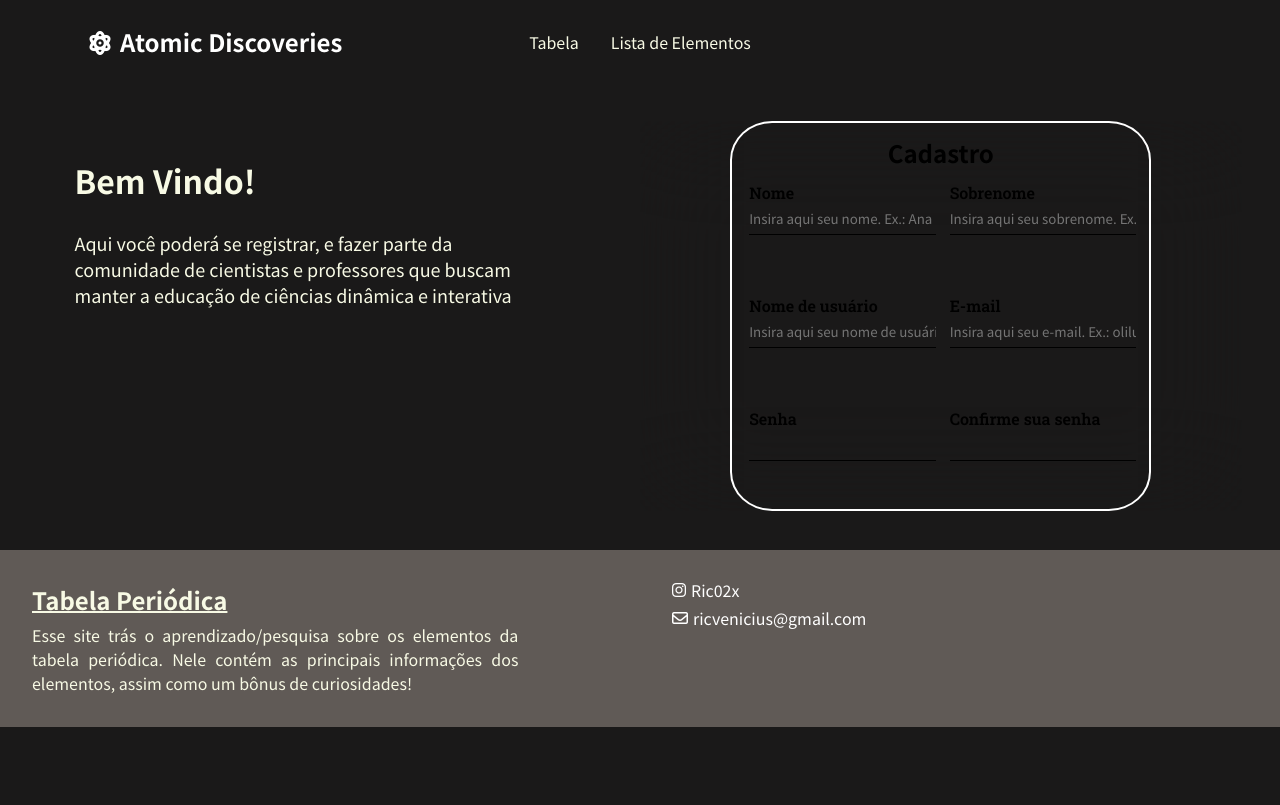
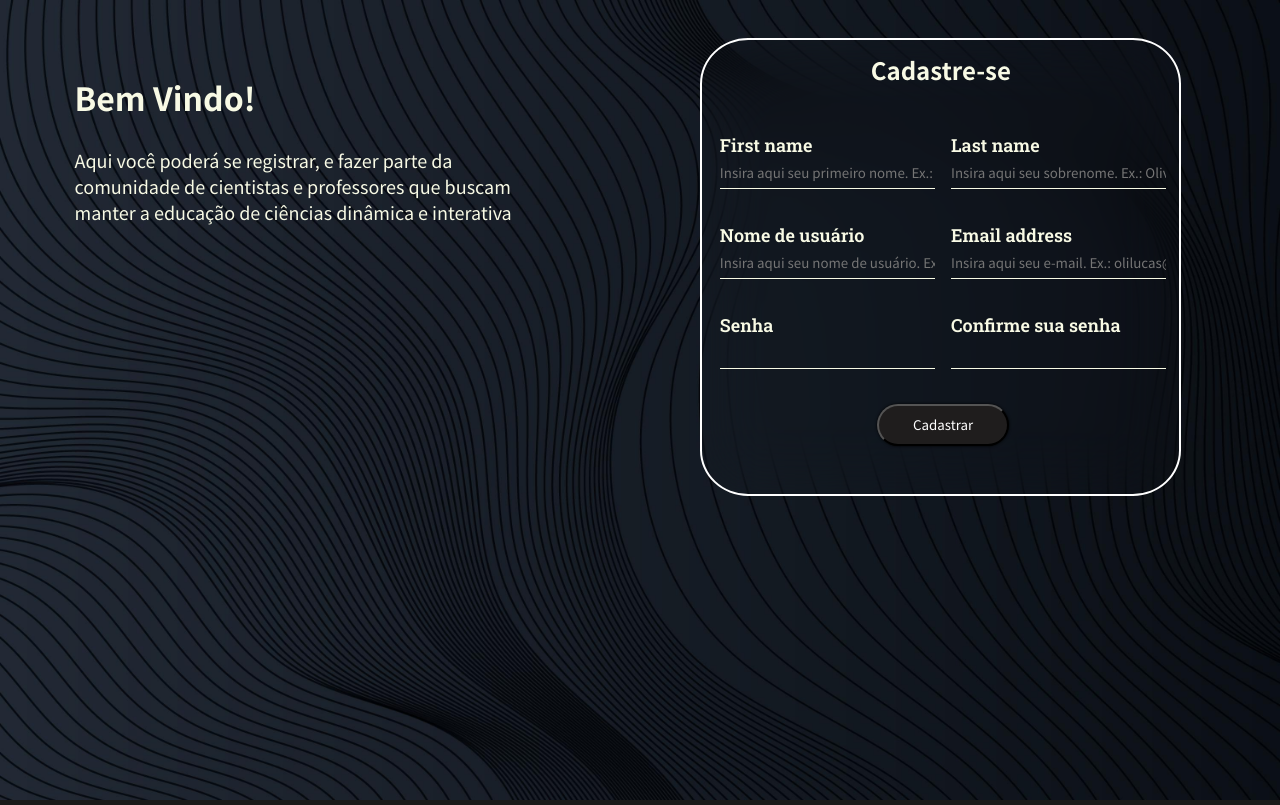
Before and after one commit to Ric002x/TabelaPeriodica, a Django app: page /users/cadastro/ in a window 1280 px wide. Before the commit the page ends 727 px from the top, so only its background shows below. Run offline with Django 5.2, Linux system fonts and the light colour scheme; some web fonts are replaced.

Commit message:
formulário de cadastro

```diff
--- a/base/base_templates/global/base.html
+++ b/base/base_templates/global/base.html
@@ -7,12 +7,16 @@
 </head>
 
 <body>
-    {% include "global/partials/header.html" %}
+    {% if not register_page %}
+        {% include "global/partials/header.html" %}
+    {% endif %}
 
     <div class="main-content-container">
         {% block content %}{% endblock content %}
     </div>
 
-    {% include "global/partials/footer.html" %}
+    {% if not register_page or login_page %}
+        {% include "global/partials/footer.html" %}
+    {% endif %}
 </body>
 </html>
--- a/users/forms/register_form.py
+++ b/users/forms/register_form.py
@@ -17,18 +17,19 @@ def strong_password(password):
 
 class RegisterForm(forms.ModelForm):
     username = forms.CharField(
-        min_length=5, max_length=20,
         label='Nome de usuário',
         help_text='O nome de usuário deverá contar menos de 20 '
         'caracteres. Use somente letras, números e _/#/@/%/$',
         widget=forms.TextInput(attrs={
             'placeholder': 'Insira aqui seu nome de usuário. '
-            'Ex.: LucasOliveira22',
+            'Ex.: LucasOliveira22'
         }),
+        min_length=5,
+        max_length=20,
+        required=True,
         error_messages={
             'required': 'Esse campo é obrigatório',
-        },
-        required=True,
+        }
     )
 
     password = forms.CharField(
@@ -52,52 +53,82 @@ class RegisterForm(forms.ModelForm):
         },
     )
 
-    email = forms.EmailField(
-        required=True, label='E-mail',
-        error_messages={
-            'required': 'Esse campo é obrigatório'
-        },
-        widget=forms.TextInput(attrs={
-                'placeholder': 'Insira aqui seu e-mail. '
-                'Ex.: olilucas@email.com',
-            }),
-        )
-
-    first_name = forms.CharField(
-        min_length=3, max_length=50,
-        label='Nome',
-        widget=forms.TextInput(attrs={
-            'placeholder': 'Insira aqui seu nome. '
-            'Ex.: Ana',
-        }),
-        error_messages={
-            'required': 'Esse campo é obrigatório',
-        },
-        required=True,
-    )
-
-    last_name = forms.CharField(
-        min_length=3, max_length=50,
-        label='Sobrenome',
-        widget=forms.TextInput(attrs={
-            'placeholder': 'Insira aqui seu sobrenome. '
-            'Ex.: Oliveira',
-        }),
-        error_messages={
-            'required': 'Esse campo é obrigatório',
-        },
-        required=True,
-    )
-
     class Meta:
         model = User
+
         fields = [
             'first_name', 'last_name', 'username',
             'email', 'password', 'password2',
         ]
 
+        error_messages = {
+            'first_name': {
+                'required': 'Esse campo é obrigatório',
+                },
+
+            'last_name': {
+                'required': 'Esse campo é obrigatório',
+                },
+
+            'email': {
+                'required': 'Esse campo é obrigatório',
+                },
+
+            'username': {
+                'required': 'Esse campo é obrigatório',
+                'unique': 'Inválido. Nome de usuário já existente',
+                },
+        }
+
+        validators = {
+            'password': [strong_password],
+        }
+
+        widgets = {
+            'first_name': forms.TextInput(attrs={
+                'placeholder': 'Insira aqui seu primeiro nome. Ex.: Lucas'
+            }),
+
+            'last_name': forms.TextInput(attrs={
+                'placeholder': 'Insira aqui seu sobrenome. Ex.: Oliveira',
+            }),
+
+            'username': forms.TextInput(attrs={
+                'placeholder': 'Insira aqui seu nome de usuário. '
+                'Ex.: LucasOliveira22',
+            }),
+            'email': forms.TextInput(attrs={
+                'placeholder': 'Insira aqui seu e-mail. '
+                'Ex.: olilucas@email.com',
+            }),
+        }
+
     def __init__(self, *args, **kwargs):
         super().__init__(*args, **kwargs)
+
+        for field_name, field in self.fields.items():
+
+            # Todos os campos são required, logo:
+            field.required = True
+            field.error_messages = {'required': 'Esse campo é obrigatório'}
+
+            # Se o campo tiver required = True, coloque: "{'required': 'Esse campo é obrigatório'}"     # noqa: E501
+            """if field.required:
+                field.error_messages = {'required': 'Esse campo é obrigatório'}"""     # noqa: E501
+
+            if field_name == 'username':
+                field.error_messages.update(
+                    {'unique': 'Inválido. Nome de usuário já existente'})
+                field.error_messages.update(
+                    {'min_length': 'Este campo precisa ter '
+                     'o mínimo de 5 caractéres'})
+                field.error_messages.update(
+                    {'max_length': 'Este campo precisa ter '
+                     'o máximo de 20 caractéres'})
+
+            if field_name == 'email':
+                field.error_messages.update({
+                    'required': 'Esse campo é obrigatório'})
 
     # Verifica se já existe tal email cadastro
     def clean_email(self):
@@ -113,8 +144,8 @@ class RegisterForm(forms.ModelForm):
     def clean(self):
         cleaned_data = super().clean()
 
-        password = self.cleaned_data.get('password')
-        password2 = self.cleaned_data.get('password2')
+        password = cleaned_data.get('password')
+        password2 = cleaned_data.get('password2')
 
         if password != password2:
             passoword_error = ValidationError(
@@ -125,4 +156,3 @@ class RegisterForm(forms.ModelForm):
                 'password': passoword_error,
                 'password2': [passoword_error],
                 })
-        return cleaned_data
--- a/users/static/css/register.css
+++ b/users/static/css/register.css
@@ -1,3 +1,17 @@
+.background-img {
+    position: absolute;
+    z-index: -10;
+    width: 100%;
+    height: 100%;
+    top: 0;
+}
+
+.background-img img {
+    width: 100%;
+    image-rendering: crisp-edges;
+    height: 100%;
+}
+
 .register-content-container {
     padding: 3%;
     display: flex;
@@ -24,29 +38,30 @@
 .register-content {
     width: 50%;
     background: None;
-    backdrop-filter: blur(55px);
 }
 
 .register-user {
-    width: 70%;
+    width: 80%;
     margin: 0 auto;
     padding: 2%;
     padding-bottom: 8%;
     border-radius: 10%;
     border: solid 2px white;
+    backdrop-filter: blur(35px);
 }
 
 .register-form {
     width: 100%;
     display: grid;
     grid-template-columns: 50% 50%;
-    row-gap: 60px;
+    row-gap: 30px;
     column-gap: 1%;
 }
 
 .register-user h2 {
     text-align: center;
-    margin-bottom: 3%;
+    margin-bottom: 10%;
+    color: var(--color-primary-white)
 }
 
 .field {
@@ -57,13 +72,59 @@
 .field-label {
     font-family: var(--font-roboto);
     font-weight: 600;
-    font-size: 16px;
+    font-size: 18px;
+    color: var(--color-primary-white);
+    text-shadow: 50px 10px 10px 15px black;
 }
 
 .field-input input {
     width: 100%;
     height: 2rem;
-    background: None;
+    background: transparent;
     border: none;
-    border-bottom: 1px solid black;
+    border-bottom: 1px solid var(--color-primary-white);
+    color: var(--color-primary-white);
 }
+
+.button-content {
+    grid-column-start: 1;
+    grid-column-end: 3;
+    margin: 0 auto;
+}
+
+.submit-button {
+    background: rgb(31, 29, 29);
+    border-radius: 3rem;
+    padding: 0.6rem 2.1rem;
+    color: white;
+    box-shadow: 0 0 3px 0 black;
+}
+
+.submit-button:hover {
+    background: rgb(55, 51, 51);
+    cursor: pointer;
+}
+
+.field-errors {
+    color: red;
+    font-weight: 700;
+    margin-top: 2%;
+}
+
+.errorlist li {
+    list-style-type: none;
+}
+
+.message-center {
+    text-align: center;
+    padding: 0.8rem;
+    width: 100%;
+}
+
+.success {
+    background-color: rgba(119, 255, 119, 0.681);
+}
+
+.error {
+    background-color: rgba(234, 33, 33, 0.681);
+}
--- a/users/templates/pages/register.html
+++ b/users/templates/pages/register.html
@@ -1,9 +1,16 @@
 {% extends "global/base.html" %}
 
+{% load static %}
 {% block title %}Cadastro{% endblock title %}
 
 {% block content %}
 
+    {% for message in messages %}
+        <div class="message-center {{message.tags}}">{{message}}</div>
+    {% endfor %}
+    <div class="background-img">
+        <img src="{% static "src/background_register.jpg" %}" alt="">
+    </div>
     <section class="register-content-container">
         <div class="register-description">
             <h2>Bem Vindo!</h2>
@@ -14,31 +21,41 @@
 
         <div class="register-content">
             <div class="register-user">
-                <h2>Cadastro</h2>
-                <form action="{{form_action}}" class="register-form" method='POST'>
+                <h2>Cadastre-se</h2>
+                <form action="{% url "users:register_create" %}" class="register-form" method='POST'>
+                    {% csrf_token %}
                     <div class="field first-name-field">
                         <div class='field-label'>{{form.first_name.label}}</div>
                         <div class='field-input'>{{form.first_name}}</div>
+                        <div class="field-errors">{{form.first_name.errors}}</div>
                     </div>
                     <div class="field last-name-field">
                         <div class='field-label'>{{form.last_name.label}}</div>
                         <div class='field-input'>{{form.last_name}}</div>
+                        <div class="field-errors">{{form.last_name.errors}}</div>
                     </div>
                     <div class="field username-field">
                         <div class='field-label'>{{form.username.label}}</div>
                         <div class='field-input'>{{form.username}}</div>
+                        <div class="field-errors">{{form.username.errors}}</div>
                     </div>
                     <div class="field email-field">
                         <div class='field-label'>{{form.email.label}}</div>
                         <div class='field-input'>{{form.email}}</div>
+                        <div class="field-errors">{{form.email.errors}}</div>
                     </div>
                     <div class="field password-field">
                         <div class='field-label'>{{form.password.label}}</div>
                         <div class='field-input'>{{form.password}}</div>
+                        <div class="field-errors">{{form.password.errors}}</div>
                     </div>
                     <div class="field password-field">
                         <div class='field-label'>{{form.password2.label}}</div>
                         <div class='field-input'>{{form.password2}}</div>
+                        <div class="field-errors">{{form.password2.errors}}</div>
+                    </div>
+                    <div class="button-content">
+                        <button type="submit" class='submit-button'>Cadastrar</button>
                     </div>
                 </form>
         </div>
--- a/users/views.py
+++ b/users/views.py
@@ -2,16 +2,18 @@ from django.http import Http404
 from django.shortcuts import render, redirect
 from .forms import RegisterForm
 from django.urls import reverse
+from django.contrib import messages
 # Create your views here.
 
 
 def register_view(request):
-    register_form_data = request.session.get('register_form_data, None')
+    register_form_data = request.session.get('register_form_data', None)
     form = RegisterForm(register_form_data)
 
     return render(request, 'pages/register.html', context={
         'form': form,
         'form_action': reverse('users:register_create'),
+        'register_page': True,
     })
 
 
@@ -30,8 +32,8 @@ def register_create(request):
 
         del (request.session['register_form_data'])
 
-        return redirect('users:login')
+        messages.success(request, 'Usuário Criado')
+        return redirect('users:register')
     else:
-        form = RegisterForm()
-
-    return redirect('users:register')
+        messages.error(request, 'Erro no cadastro')
+        return redirect('users:register')
```
Also changed, not shown: db.sqlite3, users/static/src/background_register.jpg (added).
